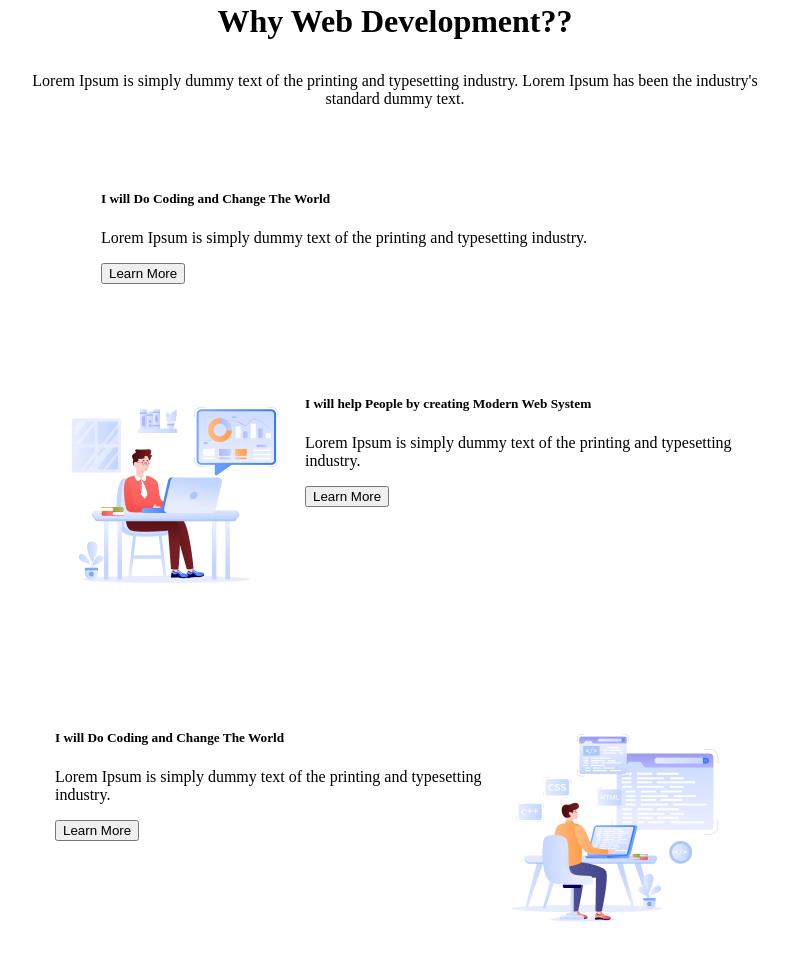
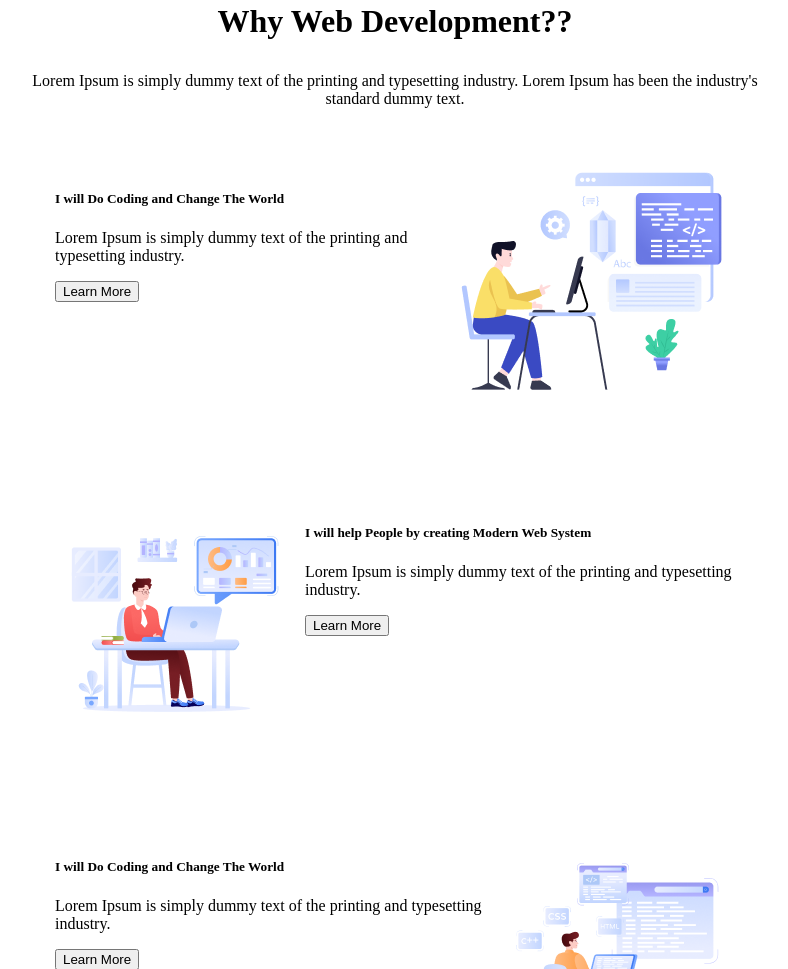
Before and after one commit to MushfikhaJyoti/my-first-PH-assignment, a plain HTML site: page index.html in a window 1280 px wide. Shown: the part 795-1764 px from the top of the page, without its empty margins (245-1033 px from the left). Drawn offline with Linux system fonts and the light colour scheme; the site is published under a folder, as on GitHub Pages, so addresses that start at the root find nothing; a web font is replaced by a local one.

Commit message:
layer1 img correction

```diff
--- a/index.html
+++ b/index.html
@@ -31,7 +31,7 @@
                     <div><h5>I will Do Coding and Change The World</h5>
                         <p>Lorem Ipsum is simply dummy text of the printing and typesetting industry.</p>
                         <button>Learn More</button></div>
-                    <div><img src="/assets/Layer_1.png" alt="" srcset=""></div>
+                    <div><img src="assets/Layer_1.png" alt="" srcset=""></div>
                 </div>
                 <div class="second-content layers">
                     <div><img src="assets/Group 3.png" alt=""></div>
```
